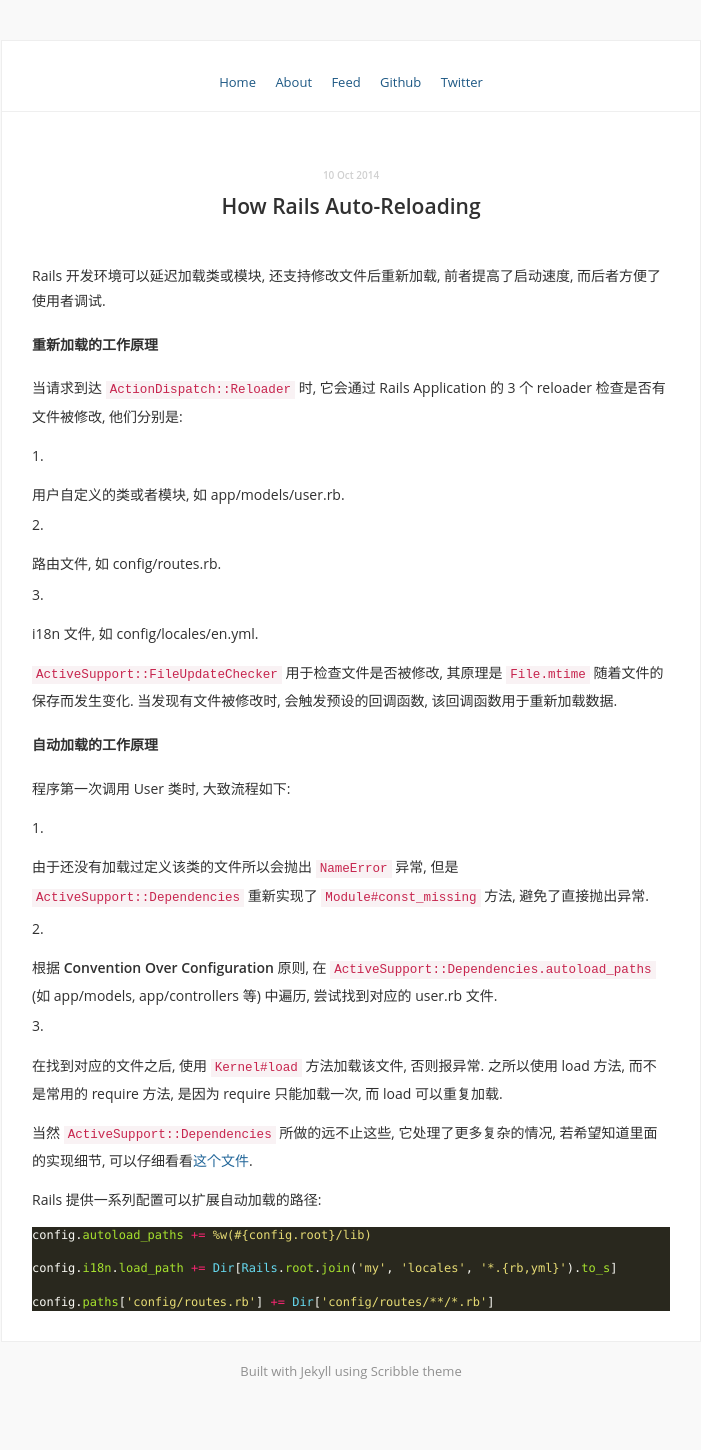
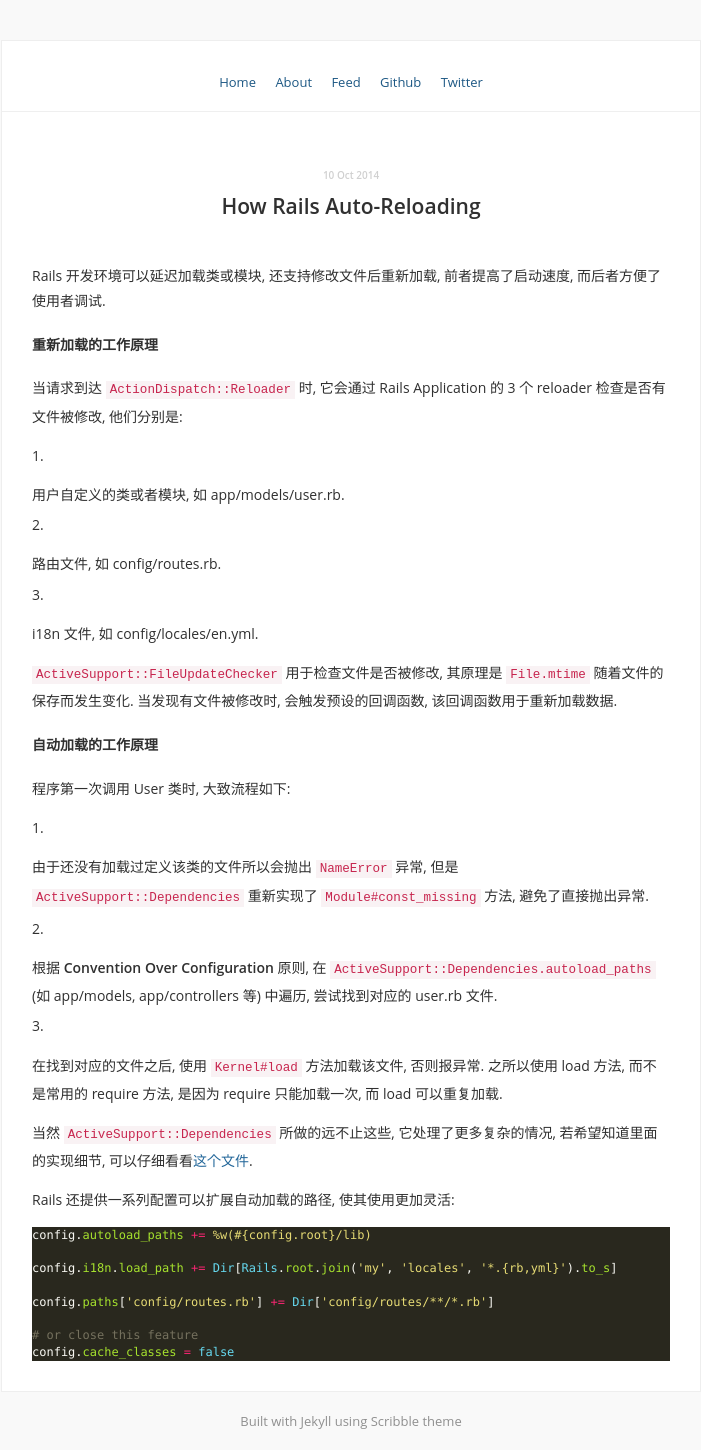
Before and after one commit to Leslie89xlxiao/zhouguangming.github.io, a Jekyll site: the page built from _posts/2014-10-10-how-rails-autoreloading.md, in a window 1280 px wide. Shown: the whole page, without its empty margins (289-990 px from the left). Built offline with Jekyll 4.4.1, drawn with Linux system fonts in a browser that asks for light colours; Markdown is read by kramdown in place of the engine named in the settings; before the commit the page ends 1400 px from its top, so only the background shows below that.

Commit message:
update post

````diff
--- a/_posts/2014-10-10-how-rails-autoreloading.md
+++ b/_posts/2014-10-10-how-rails-autoreloading.md
@@ -29,7 +29,7 @@
 
 当然 `ActiveSupport::Dependencies` 所做的远不止这些, 它处理了更多复杂的情况, 若希望知道里面的实现细节, 可以仔细看看[这个文件](https://github.com/rails/rails/blob/08754f12e65a9ec79633a605e986d0f1ffa4b251/activesupport/lib/active_support/dependencies.rb).
 
-Rails 提供一系列配置可以扩展自动加载的路径:
+Rails 还提供一系列配置可以扩展自动加载的路径, 使其使用更加灵活:
 
 ```ruby
 config.autoload_paths += %w(#{config.root}/lib)
@@ -37,4 +37,7 @@
 config.i18n.load_path += Dir[Rails.root.join('my', 'locales', '*.{rb,yml}').to_s]
 
 config.paths['config/routes.rb'] += Dir['config/routes/**/*.rb']
+
+# or close this feature
+config.cache_classes = false
 ```
````
